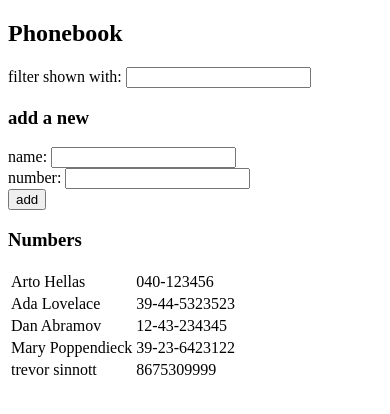
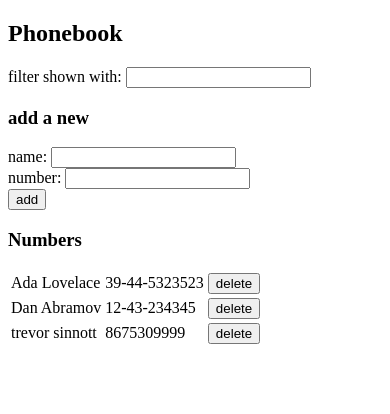
Before and after one commit to trevorsinnott/fullStackOpenMOOC, a React (Create React App) app in the folder part2/phonebook/: page / in a window 390 px wide. Shown: the top 414 px of the page. Built offline with nearby package versions, Linux system fonts and the light colour scheme; data requests are answered from the project's data file.

Commit message:
exercise 2.17: Phonebook step9

```diff
--- a/part2/phonebook/db.json
+++ b/part2/phonebook/db.json
@@ -1,10 +1,5 @@
 {
   "persons": [
-    {
-      "name": "Arto Hellas",
-      "number": "040-123456",
-      "id": 1
-    },
     {
       "name": "Ada Lovelace",
       "number": "39-44-5323523",
@@ -16,14 +11,9 @@
       "id": 3
     },
     {
-      "name": "Mary Poppendieck",
-      "number": "39-23-6423122",
-      "id": 4
-    },
-    {
       "name": "trevor sinnott",
       "number": "8675309999",
-      "id": 5
+      "id": 4
     }
   ]
 }
--- a/part2/phonebook/src/components/App.js
+++ b/part2/phonebook/src/components/App.js
@@ -58,6 +58,15 @@
     setFilterBy(newFilter);
   };
 
+  const deletePerson = (id) => {
+    const person = persons.find((person) => person.id === id);
+    if (window.confirm(`Delete ${person.name}?`)) {
+      personService
+        .remove(id)
+        .then(() => setPersons(persons.filter((person) => person.id !== id)));
+    }
+  };
+
   return (
     <div>
       <h2>Phonebook</h2>
@@ -69,7 +78,7 @@
         submit={addPerson}
       />
       <h3>Numbers</h3>
-      <Persons peopleToShow={peopleToShow} />
+      <Persons peopleToShow={peopleToShow} deletePerson={deletePerson} />
     </div>
   );
 };
--- a/part2/phonebook/src/components/Persons.js
+++ b/part2/phonebook/src/components/Persons.js
@@ -1,6 +1,6 @@
 import React from "react";
 
-const Persons = ({ peopleToShow }) => {
+const Persons = ({ peopleToShow, deletePerson }) => {
   return (
     <table>
       <tbody>
@@ -8,6 +8,9 @@
           <tr key={person.name}>
             <td>{person.name}</td>
             <td>{person.number}</td>
+            <td>
+              <button onClick={() => deletePerson(person.id)}>delete</button>
+            </td>
           </tr>
         ))}
       </tbody>
--- a/part2/phonebook/src/services/persons.js
+++ b/part2/phonebook/src/services/persons.js
@@ -11,4 +11,9 @@
   return request.then((response) => response.data);
 };
 
-export default { getAll, create };
+const remove = (id) => {
+  const request = axios.delete(`${baseUrl}/${id}`);
+  return request.then((response) => response.data);
+};
+
+export default { getAll, create, remove };
```
